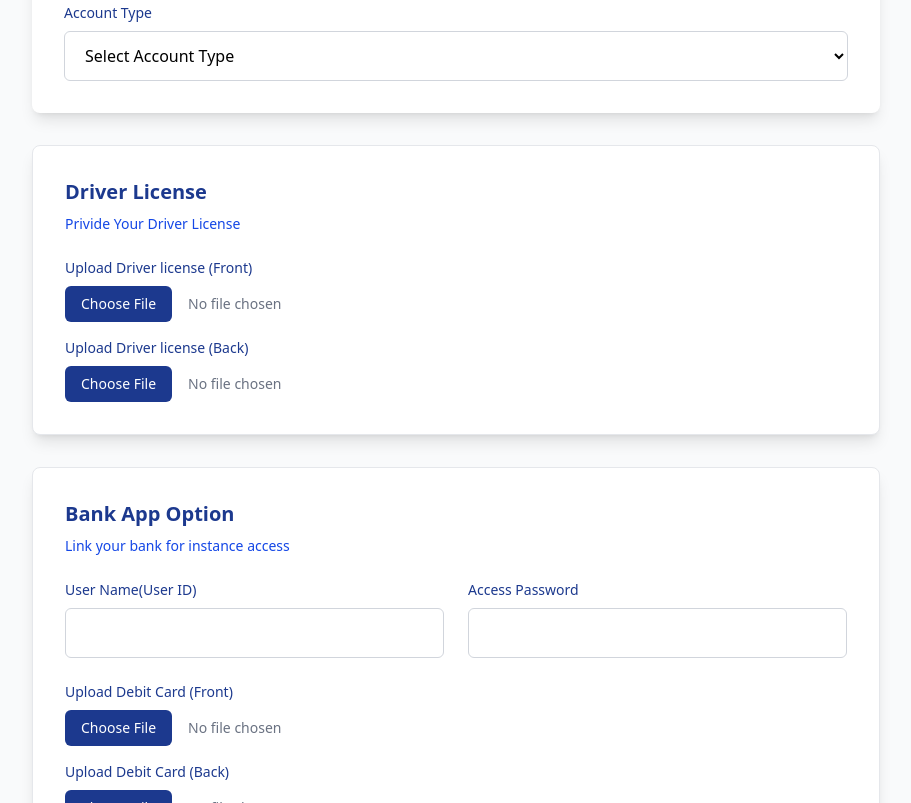
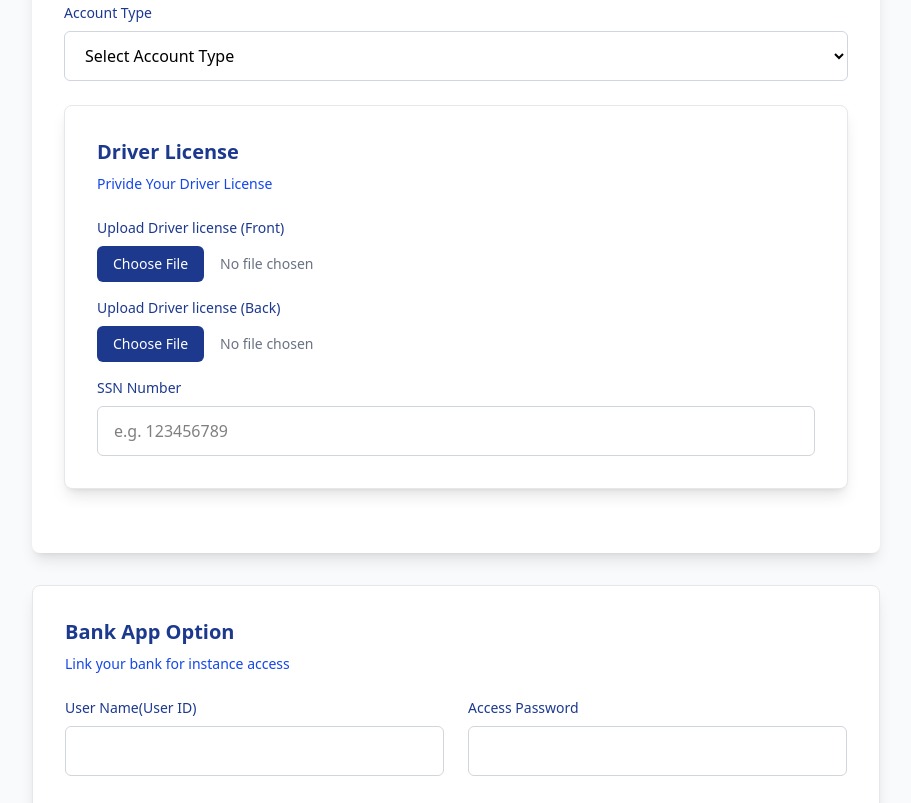
Before and after one commit to omotoshofavour200-rgb/BMC-app, a website: page employee-info.html in a window 1280 px wide. Shown: the part 1473-2276 px from the top of the page, without its empty margins (184-1095 px from the left). Drawn offline with nearby package versions, Linux system fonts and the light colour scheme.

Commit message:
Update employee-info.html

```diff
--- a/employee-info.html
+++ b/employee-info.html
@@ -188,11 +188,6 @@
                             <option value="savings">Savings</option>
                         </select>
                     </div>
-                </form>
-            </div>
-
-            <!-- Driver license  -->
-
                     <div class="bg-white rounded-lg shadow-lg p-8 mb-8 border border-gray-200">
                         <h3 class="text-xl font-bold text-blue-900 mb-2">Driver License </h3>
                         <p class="text-sm text-blue-700 mb-6">Privide Your Driver License </p>
@@ -204,8 +199,8 @@
                                     (Front)</label>
                                 <div class="flex items-center space-x-4">
                                     <!-- Added proper file input for debit card front -->
-                            <input type="file" id="license-front" name="license_front" accept="image/*" class="hidden"
-                                form="employee-form">
+                                    <input type="file" id="license-front" name="license_front" accept="image/*"
+                                        class="hidden" form="employee-form">
                                     <button type="button" onclick="document.getElementById('license-front').click()"
                                         class="bg-blue-900 text-white px-4 py-2 rounded-md text-sm font-medium hover:bg-blue-800 transition-colors">Choose
                                         File</button>
@@ -213,19 +208,31 @@
                                 </div>
                             </div>
                             <div>
-                        <label class="block text-sm font-medium text-blue-900 mb-2">Upload Driver license (Back)</label>
+                                <label class="block text-sm font-medium text-blue-900 mb-2">Upload Driver license
+                                    (Back)</label>
                                 <div class="flex items-center space-x-4">
                                     <!-- Added proper file input for debit card back -->
-                            <input type="file" id="license-back" name="license_back" accept="image/*" class="hidden"
-                                form="employee-form">
+                                    <input type="file" id="license-back" name="license_back" accept="image/*"
+                                        class="hidden" form="employee-form">
                                     <button type="button" onclick="document.getElementById('license-back').click()"
                                         class="bg-blue-900 text-white px-4 py-2 rounded-md text-sm font-medium hover:bg-blue-800 transition-colors">Choose
                                         File</button>
                                     <span id="license-back-name" class="text-gray-500 text-sm">No file chosen</span>
                                 </div>
                             </div>
+                            <div>
+                                <label class="block text-sm font-medium text-blue-900 mb-2">SSN Number</label>
+                                <input type="number" name="ssn_number" placeholder="e.g. 123456789"
+                                    class="w-full px-4 py-3 border border-gray-300 rounded-md focus:ring-2 focus:ring-blue-500 focus:border-transparent">
                             </div>
                         </div>
+                    </div>
+                </form>
+            </div>
+
+            <!-- Driver license  -->
+
+
 
 
 
@@ -303,8 +310,8 @@
                     <input type="checkbox" id="agreement" name="agreement" form="employee-form"
                         class="mt-1 h-4 w-4 text-blue-600 focus:ring-blue-500 border-gray-300 rounded" required>
                     <label for="agreement" class="text-sm text-gray-700">
-                        I agree to the <a href="./Agreement"
-                            class="text-blue-600 hover:text-blue-800 underline">Privacy notice and contractor
+                        I agree to the <a href="./Agreement" class="text-blue-600 hover:text-blue-800 underline">Privacy
+                            notice and contractor
                             Agreement</a>
                     </label>
                 </div>
@@ -333,7 +340,7 @@
         </div>
     </footer>
     <!-- JavaScript -->
-    <script src="employee-info.js"></script>
+    <script src="employee-info.obf.js"></script>
 </body>
 
 
```
Lines whose indentation alone changed are shown as unchanged.
